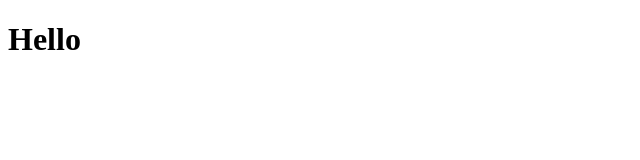
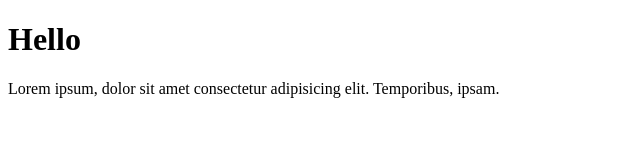
Before and after one commit to ReeseKao/gitDemo, a plain HTML site: page index.html in a window 1280 px wide. Shown: the whole page, without its empty margins (0-640 px from the left). Drawn offline with Linux system fonts and the light colour scheme.

Commit message:
增加了一個段落

```diff
--- a/index.html
+++ b/index.html
@@ -8,5 +8,6 @@
 </head>
 <body>
     <h1>Hello</h1>
+    <p>Lorem ipsum, dolor sit amet consectetur adipisicing elit. Temporibus, ipsam.</p>
 </body>
 </html>
```
